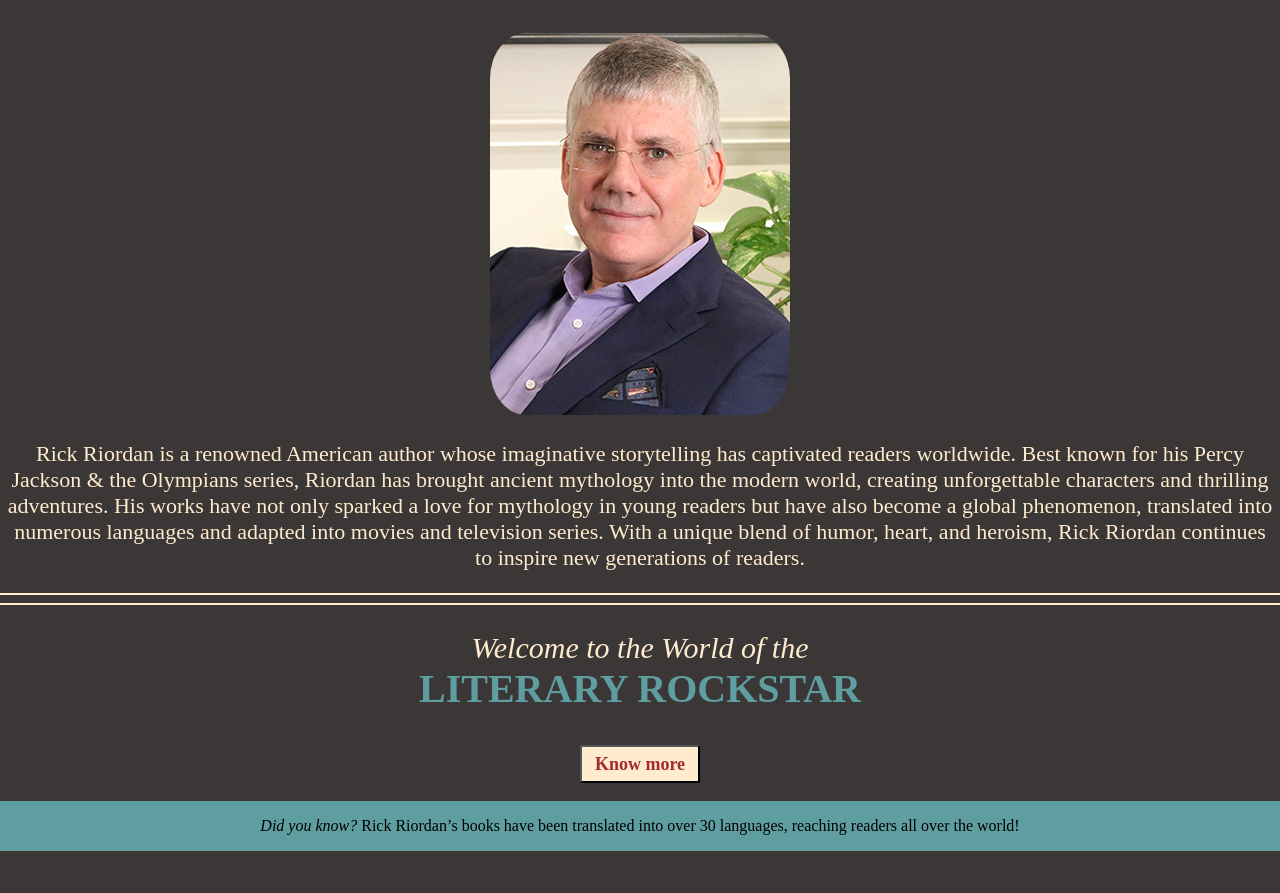
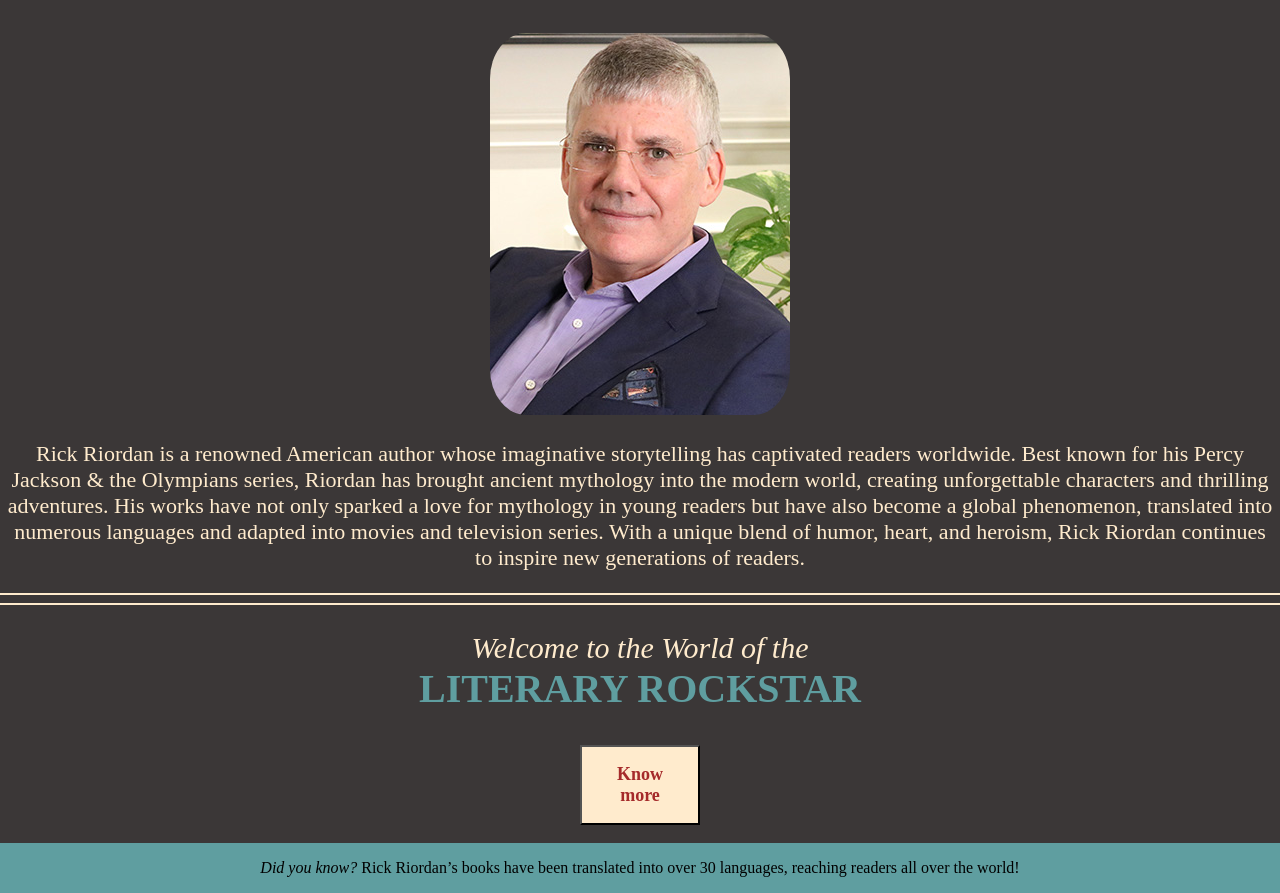
Before and after one commit to AarnaGarg13/Celebrity-Website, a plain HTML site: page index.html in a window 1280 px wide. Shown: the part 201-1094 px from the top of the page. Before the commit the page ends 1052 px from the top, so only its background shows below. Drawn offline with Linux system fonts and the light colour scheme.

Commit message:
Update style.css

```diff
--- a/style.css
+++ b/style.css
@@ -27,7 +27,7 @@ body{
 }
 #moreButton{
     width: 120px;
-    height: 38px;
+    padding: 17px 15px 17px 15px;
     background-color: blanchedalmond;
     color:brown;
     font-weight: bold;
```
